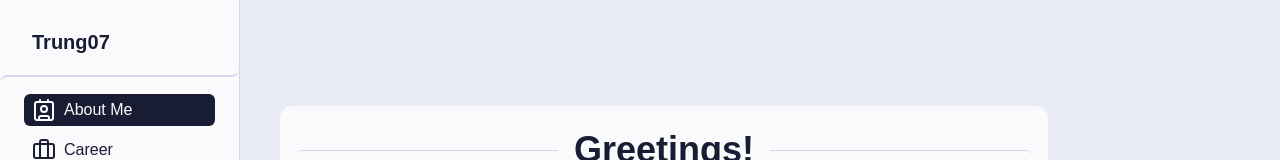
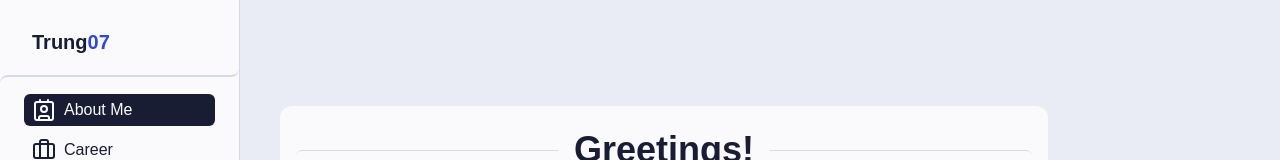
Before and after one commit to thanhtrung07/over-complicated-profile-n13, a Next.js app: page /about-me in a window 1280 px wide. Shown: the top 160 px of the page. Built offline with nearby package versions, Linux system fonts and the light colour scheme.

Commit message:
style[OCP-11]: add style for contact icon and Nickname title

```diff
--- a/src/app/about-me/page.tsx
+++ b/src/app/about-me/page.tsx
@@ -40,8 +40,10 @@ const ContactIcon = ({ name, url, icon, backgroundClass }: TContact) => (
     href={url}
     target="_blank"
     rel="noopener noreferrer"
+    title={name}
     aria-label={name}
     className={clsx(
+      'hover:border-accent-dark hover:dark:border-accent-light hover:border-1',
       'inline-flex h-7 w-7 items-center justify-center rounded-full',
       backgroundClass
     )}
--- a/src/components/NavBar.tsx
+++ b/src/components/NavBar.tsx
@@ -76,6 +76,12 @@ export default function NavBar() {
     [lang, isDark]
   )
 
+  const Nickname = () => (
+    <h1 className="text-xl font-bold">
+      Trung<span className="text-primary dark:text-primary-light">07</span>
+    </h1>
+  )
+
   return (
     <nav
       className={clsx(
@@ -87,7 +93,7 @@ export default function NavBar() {
     >
       {/* Mobile Header */}
       <div className="flex items-center justify-between py-3 md:hidden">
-        <h1 className="text-xl font-bold">Trung07</h1>
+        <Nickname />
         <div className="flex items-center space-x-3">
           {ThemeAndLangControls}
           <button
@@ -103,7 +109,7 @@ export default function NavBar() {
       <div>
         {/* Desktop Header */}
         <div className="hidden md:block">
-          <h1 className="text-xl font-bold">Trung07</h1>
+          <Nickname />
           <AsymCurveDivider className="-mx-8 mt-3 mb-5" />
         </div>
 
```
